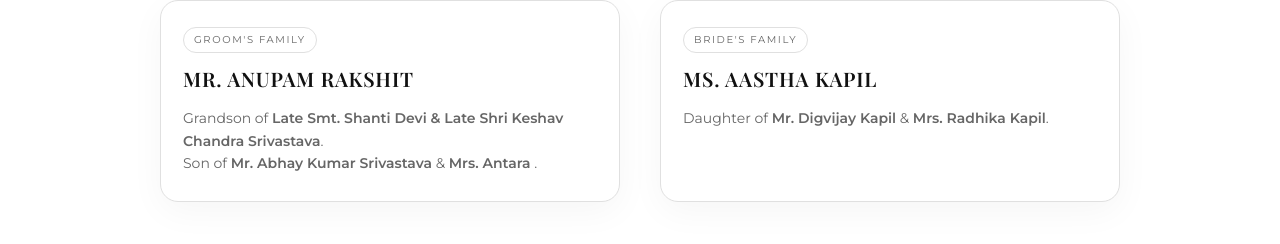
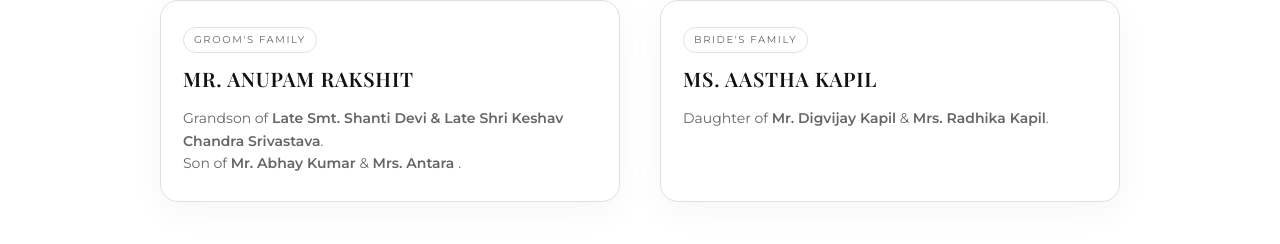
Before and after one commit to Chirag-Tank1971/Anupam-Aastha_weddinginvitation, a Next.js app: page / in a window 1280 px wide. Shown: the part 1759-2003 px from the top of the page. Built offline with nearby package versions, Linux system fonts and the light colour scheme.

Commit message:
timings update

```diff
--- a/app/page.tsx
+++ b/app/page.tsx
@@ -726,7 +726,7 @@ export default function HomePage() {
                 .
               </p>
               <p>
-                Son of <strong>Mr. Abhay Kumar Srivastava</strong> &amp;{" "}
+                Son of <strong>Mr. Abhay Kumar </strong> &amp;{" "}
                 <strong>Mrs. Antara </strong>.
               </p>
             </div>
```
